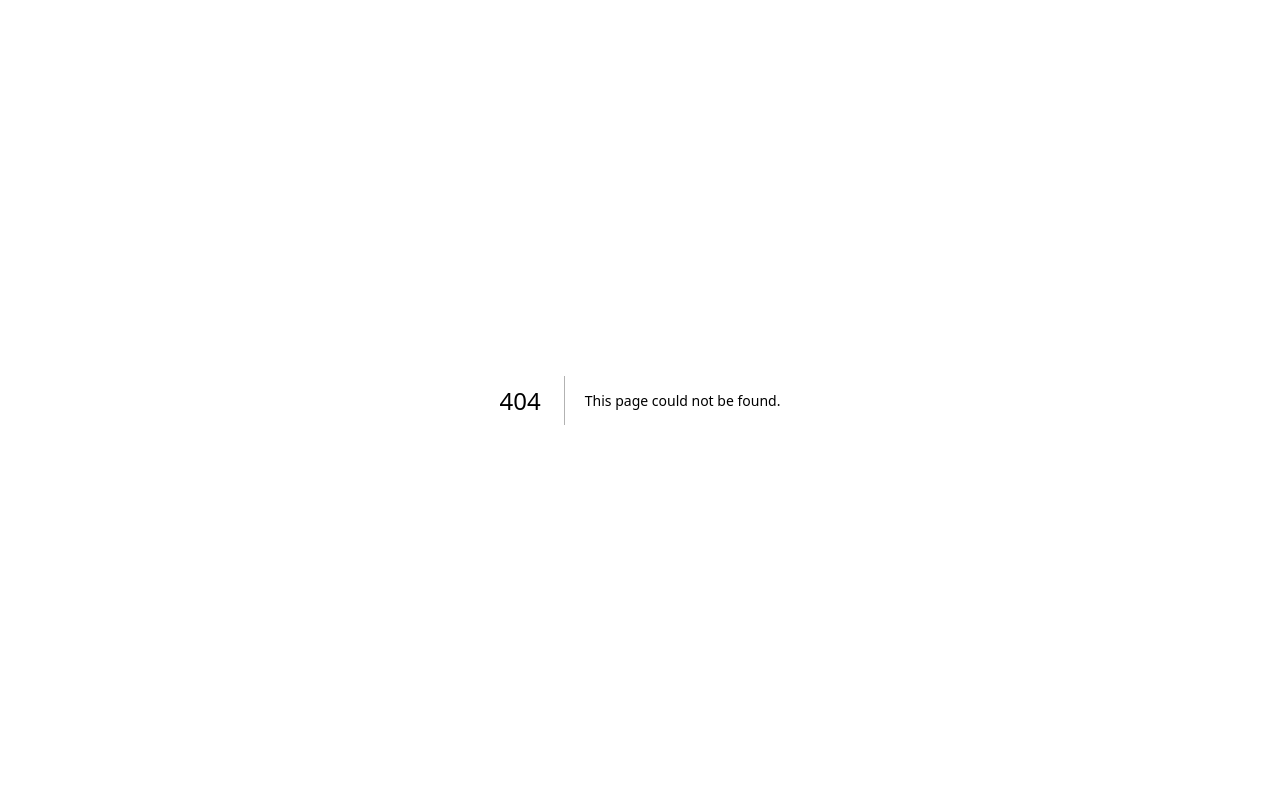
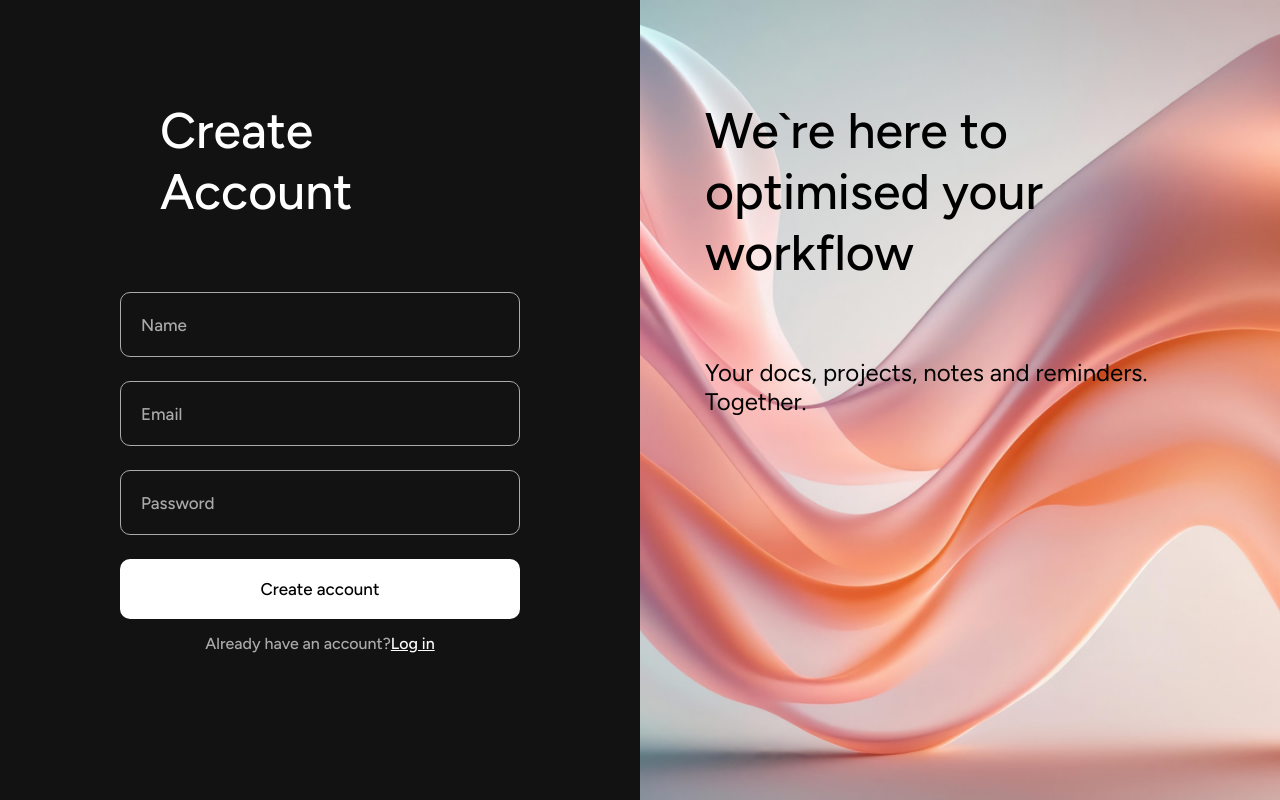
Before and after one commit to Vadimcha/kind-of-shop, a Next.js app: page /signIn in a window 1280 px wide. Before the commit this address had no page. Built offline with nearby package versions, Linux system fonts and the light colour scheme.

Commit message:
Made sign in page

```diff
--- a/modules/ProductPage/components/Meta/index.tsx
+++ b/modules/ProductPage/components/Meta/index.tsx
@@ -8,7 +8,7 @@ const Meta = ({ product }: {product: IProduct}) => {
   return (
     <div className={styles.meta}>
       <p className={`${bebas.className} ${styles.category}`}>
-        <Link href={''}>
+        <Link href={`${process.env.NEXT_PUBLIC_URL}?filters=${product.category}`}>
           {product.category}
         </Link>
       </p>
--- /dev/null
+++ b/modules/auth/layout.module.scss
@@ -0,0 +1,101 @@
+.wrapper {
+  display: flex;
+  flex-direction: row;
+  justify-content: space-between;
+}
+
+.form {
+  width: 50vw;
+  height: 100vh;
+
+  padding: 100px 160px;
+  display: flex;
+  flex-direction: column;
+  align-items: center;
+
+  &_title {
+    font-size: 50px;
+    font-weight: 500;
+    margin-bottom: 70px;
+  }
+  &_formBlock {
+    display: flex;
+    flex-direction: column;
+    gap: 24px;
+  }
+
+  &_button {
+    font-size: 17px;
+    font-weight: 500;
+    background-color: #fff;
+    color: black;
+    padding: 20px 0;
+    width: 400px;
+    border-radius: 10px;
+    &:hover {
+      color: black;
+      background-color: #D9D9D9;
+    }
+  }
+  &_help {
+    margin-top: 15px;
+    color: #AAAAAA;
+    font-size: 16px;
+    font-weight: 500;
+    &_link {
+      text-decoration: underline;
+    }
+  }
+}
+
+.imgBlock {
+  width: 50vw;
+  height: 100vh;
+  color: black;
+  padding: 100px 65px;
+  .title {
+    font-size: 50px;
+    font-weight: 500;
+    margin-bottom: 75px;
+  }
+  .dscr {
+    font-size: 24px;
+  }
+}
+
+.inputBlock {
+  position: relative;
+
+  .label {
+    transition: all .2s ease-in-out;
+    opacity: 0;
+    pointer-events: none;
+    position: absolute;
+    top: -10px;
+    left: 10px;
+    padding: 0 2px;
+    background-color: #131212;
+    &__active {
+      opacity: 1;
+      pointer-events: auto;
+    }
+  }
+
+  .field {
+    transition: all .2s ease-in-out;
+    width: 400px;
+
+    border: 1px solid #AAAAAA;
+    padding: 20px;
+    border-radius: 10px;
+    font-size: 19px;
+    font-weight: 500;
+    &::placeholder {
+      color: #AAAAAA;
+      font-size: 17px;
+    }
+    &__active {
+      border-color: white;
+    }
+  }
+}
--- /dev/null
+++ b/modules/auth/layout.tsx
@@ -0,0 +1,21 @@
+import styles from './layout.module.scss';
+import Image from 'next/image';
+import { figtree } from '@/pages/fonts';
+
+const AuthLayout = ({ children }: { children: React.ReactNode }) => {
+  return (
+    <div className={`${styles.wrapper} ${figtree.className}`}>
+      <div className={styles.form}>
+        {children}
+      </div>
+      <div className={styles.imgBlock} style={{
+        background: '#000000 url(/img/AuthImg.png) center center/cover no-repeat',
+      }}>
+        <p className={styles.title}>We`re here to optimised your workflow</p>
+        <p className={styles.dscr}>Your docs, projects, notes and reminders. Together.</p>
+      </div>
+    </div>
+  );
+};
+
+export default AuthLayout;
--- /dev/null
+++ b/modules/auth/signIn/index.tsx
@@ -0,0 +1,76 @@
+'use client';
+import styles from '../layout.module.scss';
+import Link from 'next/link';
+import { useFormik } from 'formik';
+
+const SignIn = () => {
+  const formik = useFormik({
+    initialValues: {
+      name: '',
+      email: '',
+      password: '',
+    },
+    onSubmit: values => {
+      alert(JSON.stringify(values, null, 2));
+    },
+  });
+  return (
+    <>
+      <p className={styles.form_title}>Create Account</p>
+      <form className={styles.form_formBlock}>
+        <div className={styles.inputBlock}>
+          <label
+            htmlFor='name'
+            className={`${styles.label} ${formik.values.name !== '' ? styles.label__active : ''}`}
+          >Name</label>
+          <input
+            type='text'
+            className={`${styles.field} ${formik.values.name !== '' ? styles.field__active : ''}`}
+            name='name'
+            onChange={formik.handleChange}
+            value={formik.values.name}
+            placeholder='Name'
+          />
+        </div>
+        <div className={styles.inputBlock}>
+          <label
+            htmlFor='email'
+            className={`${styles.label} ${formik.values.email !== '' ? styles.label__active : ''}`}
+          >Email</label>
+          <input
+            type='text'
+            className={`${styles.field} ${formik.values.email !== '' ? styles.field__active : ''}`}
+            name='email'
+            onChange={formik.handleChange}
+            value={formik.values.email}
+            placeholder='Email'
+          />
+        </div>
+        <div className={styles.inputBlock}>
+          <label
+            htmlFor='password'
+            className={`${styles.label} ${formik.values.password !== '' ? styles.label__active : ''}`}
+          >Password</label>
+          <input
+            type='password'
+            className={`${styles.field} ${formik.values.password !== '' ? styles.field__active : ''}`}
+            name='password'
+            onChange={formik.handleChange}
+            value={formik.values.password}
+            placeholder='Password'
+          />
+        </div>
+
+        <button type='submit' className={styles.form_button}>Create account</button>
+      </form>
+      <p className={styles.form_help}>
+        Already have an account?
+        <Link href={`${process.env.NEXT_PUBLIC_URL}/logIn`} className={styles.form_help_link}>
+          <span style={{ textDecoration: 'underline' }}>Log in</span>
+        </Link>
+      </p>
+    </>
+  );
+};
+
+export default SignIn;
--- a/modules/main/components/SelectCategory/selectCategory.module.scss
+++ b/modules/main/components/SelectCategory/selectCategory.module.scss
@@ -15,6 +15,7 @@
 }
 
 .container {
+  margin-top: 5px;
   position: absolute;
   opacity: 0;
   pointer-events: none;
--- a/pages/fonts.ts
+++ b/pages/fonts.ts
@@ -1,3 +1,4 @@
-import { Bebas_Neue, Poppins } from 'next/font/google';
+import { Bebas_Neue, Poppins, Figtree } from 'next/font/google';
 export const bebas = Bebas_Neue({ subsets: ['latin'], weight: '400', });
 export const poppins = Poppins({ subsets: ['latin'], weight: '400', });
+export const figtree = Figtree({ subsets: ['latin'], weight: ['400', '500'] });
--- /dev/null
+++ b/pages/signIn/index.tsx
@@ -0,0 +1,11 @@
+'use client';
+import signInForm from '@/modules/auth/signIn';
+import AuthLayout from '@/modules/auth/layout';
+
+const signInPage = () => {
+  return (
+    <AuthLayout>{signInForm()}</AuthLayout>
+  );
+};
+
+export default signInPage;
```
Also changed, not shown: modules/auth/logIn/index.tsx (added, +9 -0 lines), pages/logIn/index.tsx (added, +11 -0 lines), public/img/AuthImg.png (added).
